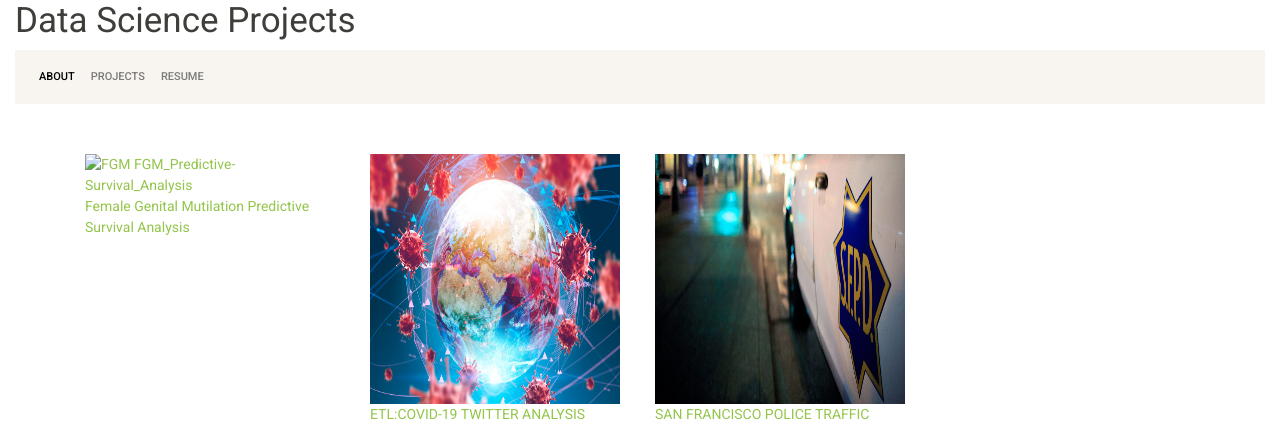
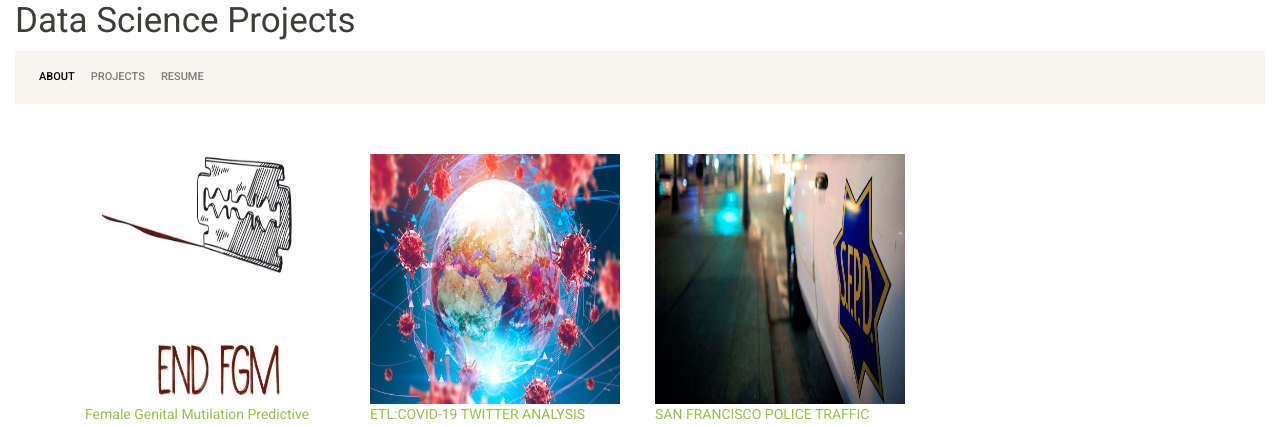
Before and after one commit to narayanan-nithya/narayanan-nithya.github.io, a plain HTML site: page projects.html in a window 1280 px wide. Shown: the top 427 px of the page. Drawn offline with nearby package versions, Linux system fonts and the light colour scheme.

Commit message:
Add files via upload

```diff
--- a/projects.html
+++ b/projects.html
@@ -30,7 +30,7 @@
     <div class ="container">
         <div class="row">
           <div class="col-md-3">
-            <a href = "https://narayanan-nithya.github.io/FGM_Predictive-Survival_Analysis/"> <img src="FGM" alt="FGM FGM_Predictive-Survival_Analysis" height=250 width=250>Female Genital Mutilation Predictive Survival Analysis</a>
+            <a href = "https://narayanan-nithya.github.io/FGM_Predictive-Survival_Analysis/"> <img src="FGM.jpg" alt="FGM FGM_Predictive-Survival_Analysis" height=250 width=250>Female Genital Mutilation Predictive Survival Analysis</a>
           </div>
             <div class="col-md-3">
                 <a href = "https://github.com/narayanan-nithya/ETL---COVID-19_TWITTER_ANALYSIS"> <img src="globe-covid19-scaled.jpeg" alt="Covid-19 Twitter Analysis" height=250 width=250> ETL:COVID-19 TWITTER ANALYSIS</a>
```
